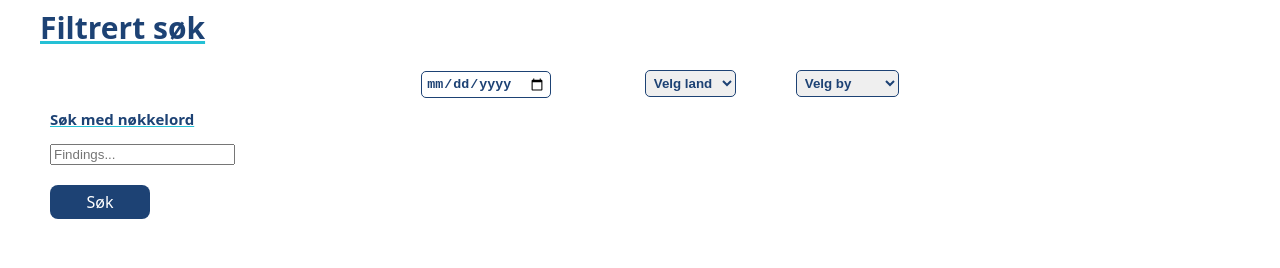
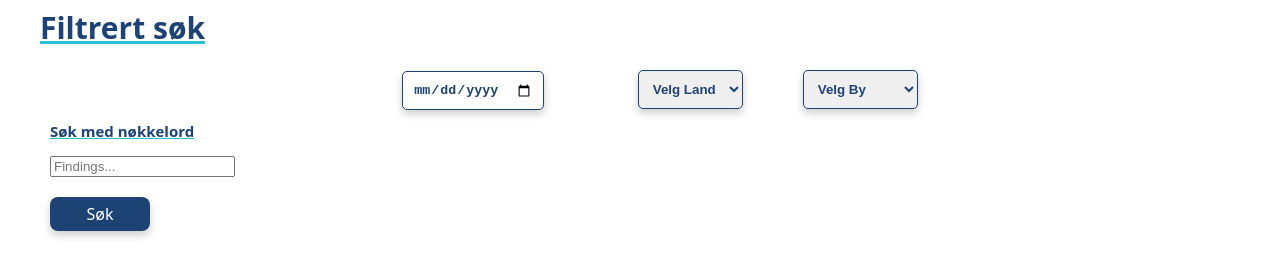
Before and after one commit to hannaso91/eksamen_UIN2025_BillettLyst, a React (Vite) app: page /category/musikk/ in a window 1280 px wide. Shown: the part 354-622 px from the top of the page. Built offline with nearby package versions, Linux system fonts and the light colour scheme; no server answers.

Commit message:
Scss searchform knapper
Justert scss for searcForm knappene

```diff
--- a/src/styles/categoryPage.scss
+++ b/src/styles/categoryPage.scss
@@ -31,16 +31,22 @@ h3{
                     font-weight: bold;
                     border: 1px solid #1D4274;
                     border-radius: 5px;
+                    box-shadow: 0 4px 8px rgba(0, 0, 0, 0.2);
+                    cursor: pointer;
                 }
         }
 }
 
+// "Velg By" og "Velg Land" knapper i søkeskjemaet.
 .selectbtn{
     color:#1D4274;
     padding:4px;
     border-radius: 5px;
     font-weight: bold;
     border-color: #1D4274;
+    text-transform: capitalize;
+    box-shadow: 0 4px 8px rgba(0, 0, 0, 0.2);
+    cursor: pointer;
 }
 
 .searchFormstyling{
@@ -56,6 +62,7 @@ h3{
                 color: #ffffff;
                 background-color: #1D4274;
                 cursor: pointer;
+                box-shadow: 0 4px 8px rgba(0, 0, 0, 0.2);
             }
             button:hover{
                 background-color: #25C0D5;
@@ -119,18 +126,23 @@ h3{
 
                     input{
                        color:#1D4274;
-                       padding:4px;
+                       padding:10px;
                        font-weight: bold;
                        border: 1px solid #1D4274;
                        border-radius: 5px;
+                       box-shadow: 0 4px 8px rgba(0, 0, 0, 0.2);
+                       cursor: pointer;
                     }
             }
     .selectbtn{
         color:#1D4274;
-        padding:4px;
+        padding:10px;
         border-radius: 5px;
         font-weight: bold;
         border-color: #1D4274;
+        box-shadow: 0 4px 8px rgba(0, 0, 0, 0.2);
+        text-transform:capitalize;
+        cursor: pointer;
     }
 }
 }
```
